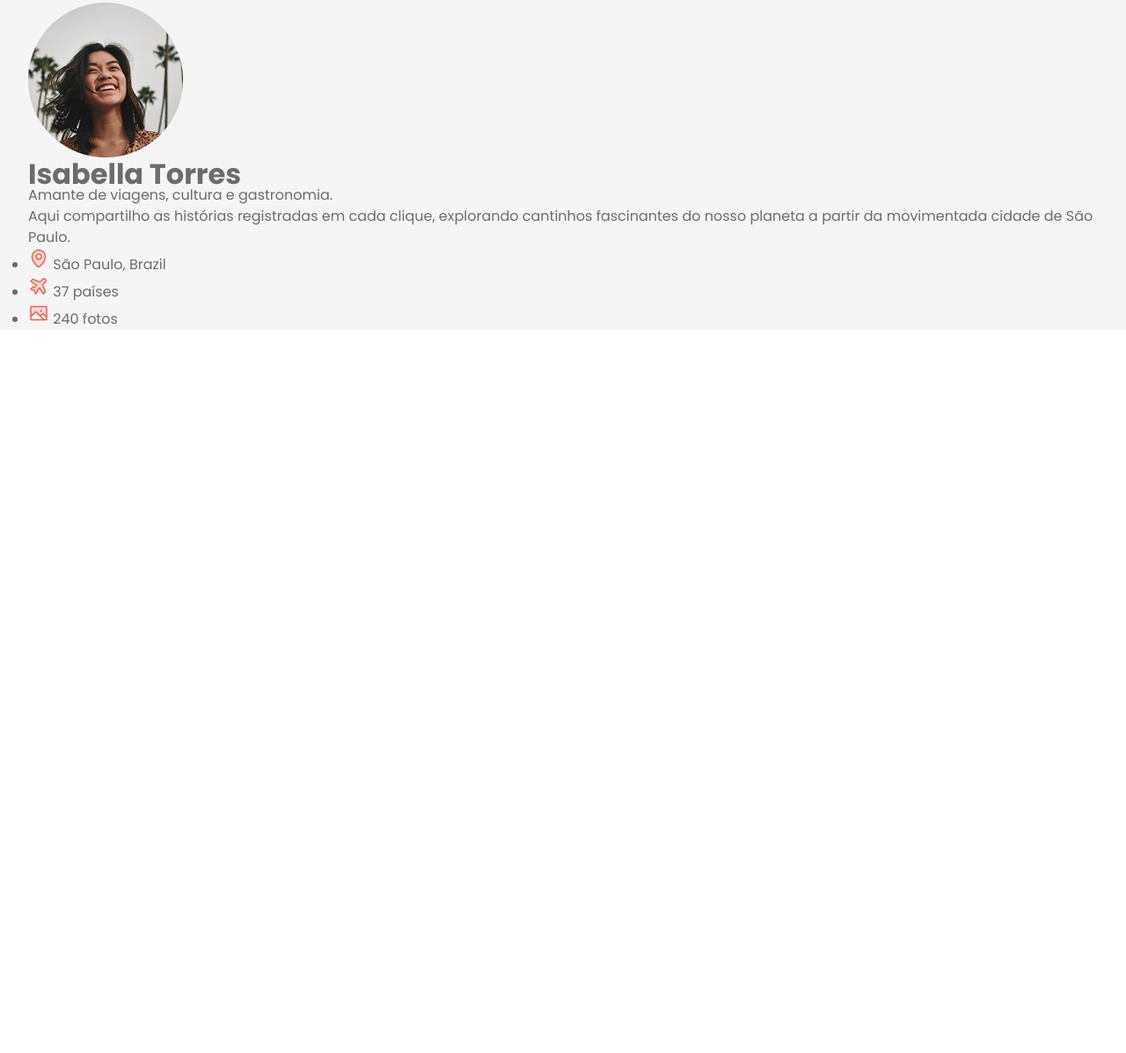
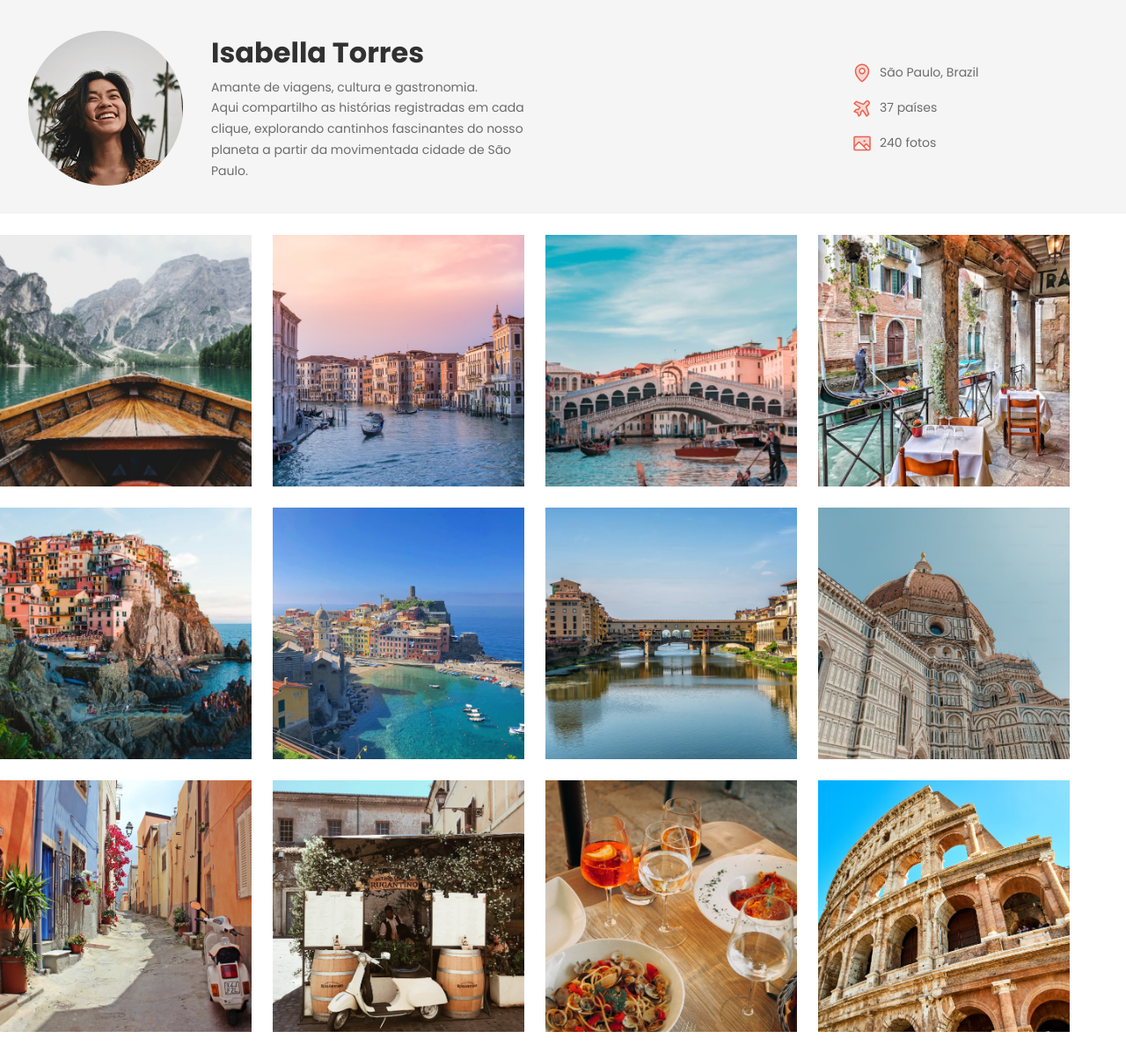
Before and after one commit to pedro-castanheira-vertti/TravelGram, a plain HTML site: page index.html in a window 1280 px wide. Shown: the part 93-1290 px from the top of the page at 88% size. Before the commit the page ends 800 px from the top, so only its background shows below. Drawn offline with Linux system fonts and the light colour scheme.

Commit message:
main gallery

```diff
--- a/index.html
+++ b/index.html
@@ -66,6 +66,21 @@
             </div>
         </header>
     </div>
+
+    <main>
+        <img src="assets/Image 01.png" alt="">
+        <img src="assets/Image 02.png" alt="">
+        <img src="assets/Image 03.png" alt="">
+        <img src="assets/Image 04.png" alt="">
+        <img src="assets/Image 05.png" alt="">
+        <img src="assets/Image 06.png" alt="">
+        <img src="assets/Image 07.png" alt="">
+        <img src="assets/Image 08.png" alt="">
+        <img src="assets/Image 09.png" alt="">
+        <img src="assets/Image 10.png" alt="">
+        <img src="assets/Image 11.png" alt="">
+        <img src="assets/Image 12.png" alt="">
+    </main>
 </body>
 
 </html>
--- a/styles/index.css
+++ b/styles/index.css
@@ -1,2 +1,4 @@
 @import url(global.css);
 @import url(nav.css);
+@import url(header.css);
+@import url(main.css);
--- /dev/null
+++ b/styles/main.css
@@ -0,0 +1,12 @@
+main {
+    display: flex;
+    flex-wrap: wrap;
+    gap: 24px;
+    padding-block: 24px;
+}
+
+main img{
+    width: 286px;
+    height: 286px;
+    object-fit: cover;
+}
```
